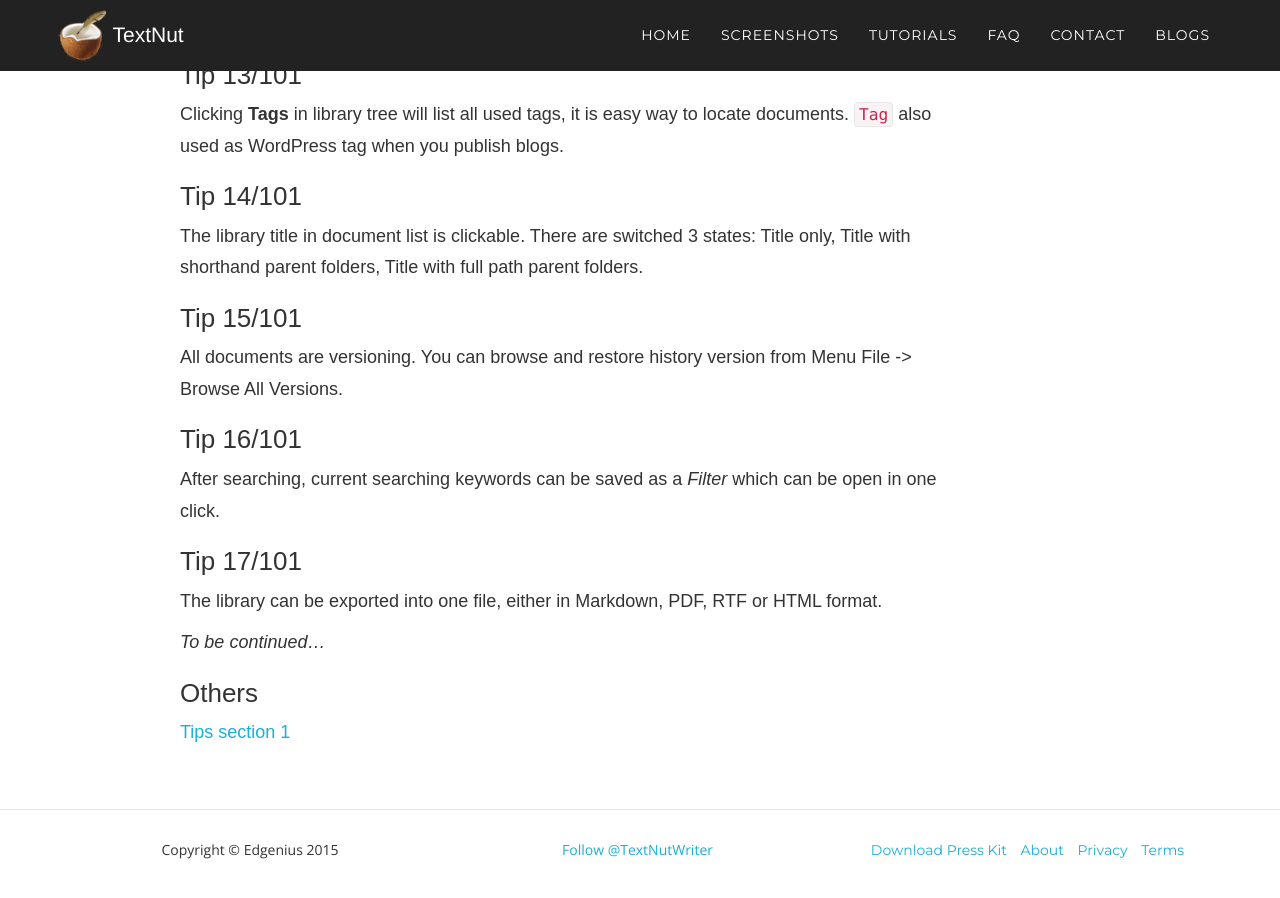
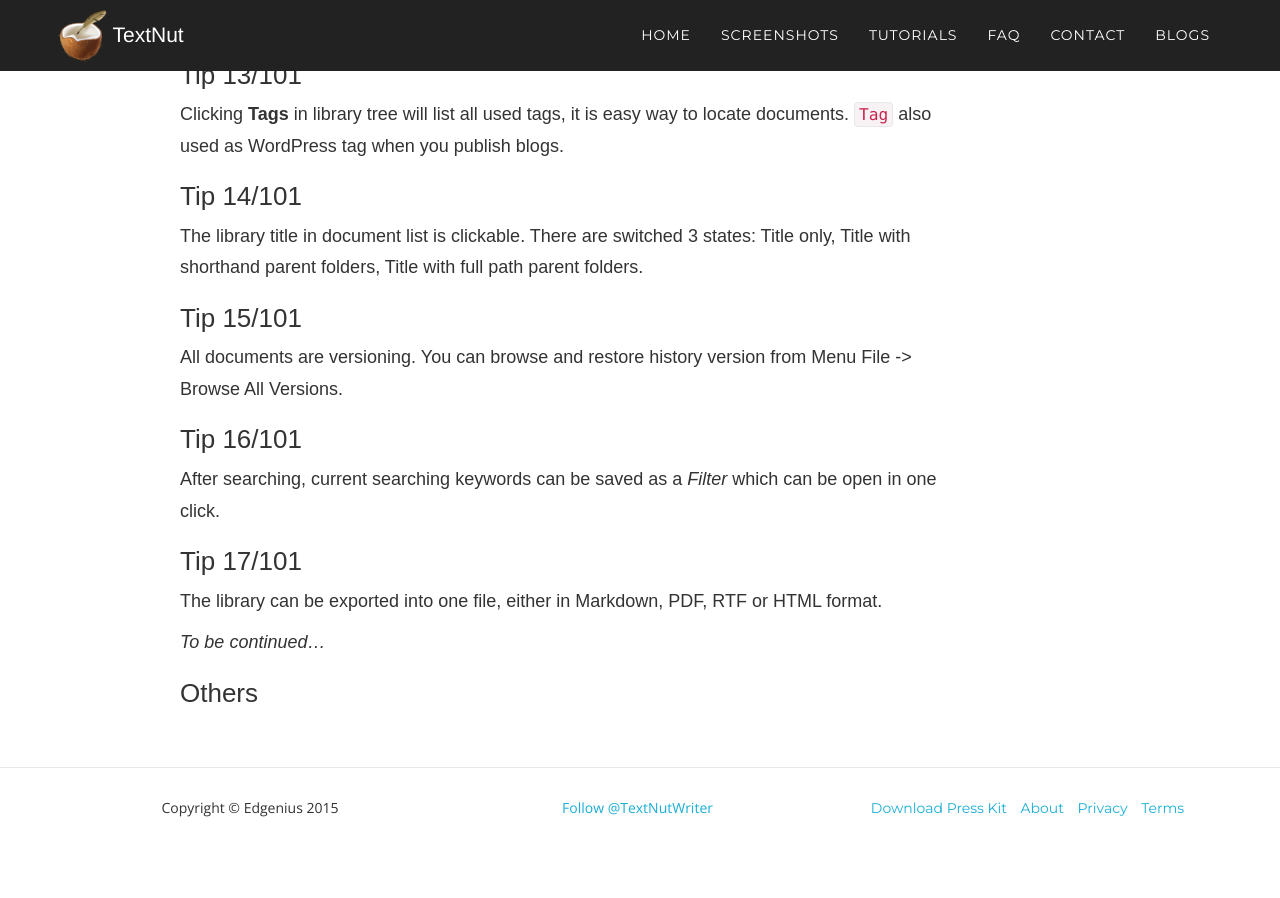
Before and after one commit to textnutwriter/textnutwriter.github.io, a Jekyll site: the page built from _posts/2015-10-25-tip-101-section-2.md, in a window 1280 px wide and 900 px high, scrolled down 814 px. Built offline with Jekyll 4.4.1, drawn with Linux system fonts in a browser that asks for light colours; nearby versions of some CDN libraries; some web fonts are replaced; a script that is not in the unit is left out; comment, search, counter and statistics services are not loaded; after the commit the page ends 1672 px from its top, so only the background shows below that.

Commit message:
blog for tips

```diff
--- a/_posts/2015-10-25-tip-101-section-2.md
+++ b/_posts/2015-10-25-tip-101-section-2.md
@@ -38,4 +38,3 @@ The library can be exported into one file, either in Markdown, PDF, RTF or HTML
 
 
 ### Others
-[Tips section 1]({% post_url 2015-10-22-tip-101-section-1 %})
```
Also changed, not shown: _posts/2015-10-22-tip-101-section-1.md (+0 -1 lines).
